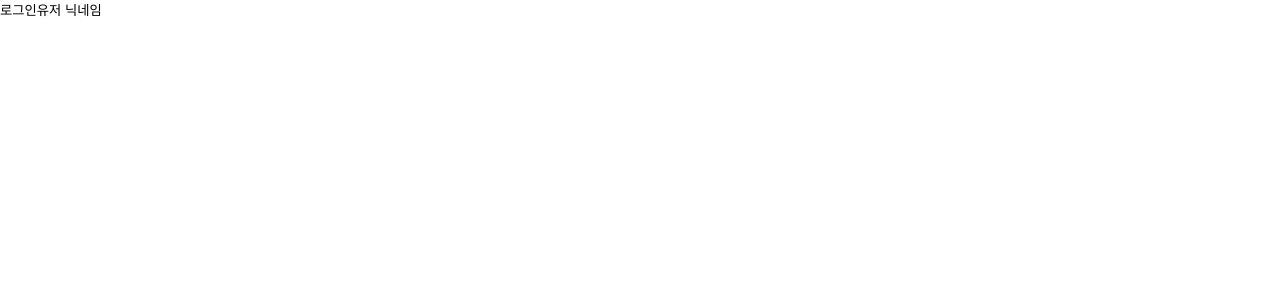
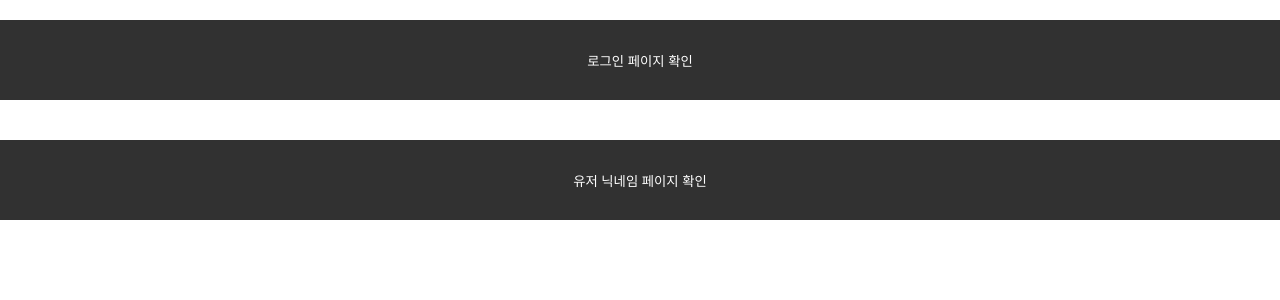
Before and after one commit to social-bookmark-9/frontend, a React (Create React App) app: page / in a window 1280 px wide. Shown: the top 300 px of the page. Built offline with nearby package versions, Linux system fonts and the light colour scheme; a web font is replaced by a local one.

Commit message:
refactor: 메인페이지 수정

```diff
--- a/src/pages/Main.js
+++ b/src/pages/Main.js
@@ -1,26 +1,25 @@
 import React from "react";
 import { useNavigate } from "react-router";
-// import styled from "styled-components";
+import Button from "../elements/Button";
 
 const Main = props => {
   const navigate = useNavigate();
 
   return (
     <React.Fragment>
-      <button
-        onClick={() => {
+      <Button
+        _onClick={() => {
           navigate("/login");
         }}
-      >
-        로그인
-      </button>
-      <button
-        onClick={() => {
+        name="로그인 페이지 확인"
+      />
+
+      <Button
+        _onClick={() => {
           navigate("user/nickname");
         }}
-      >
-        유저 닉네임
-      </button>
+        name="유저 닉네임 페이지 확인"
+      />
     </React.Fragment>
   );
 };
```
